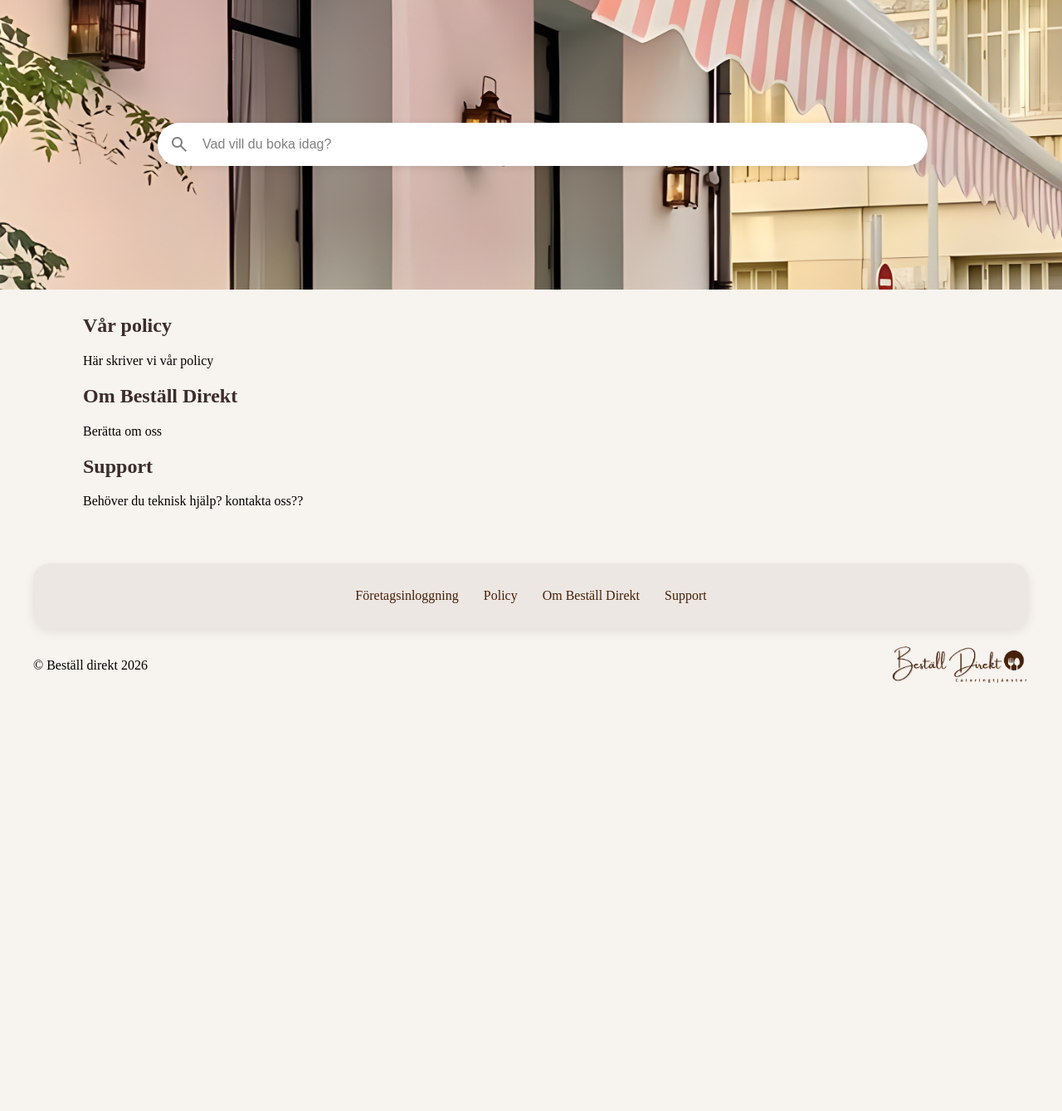
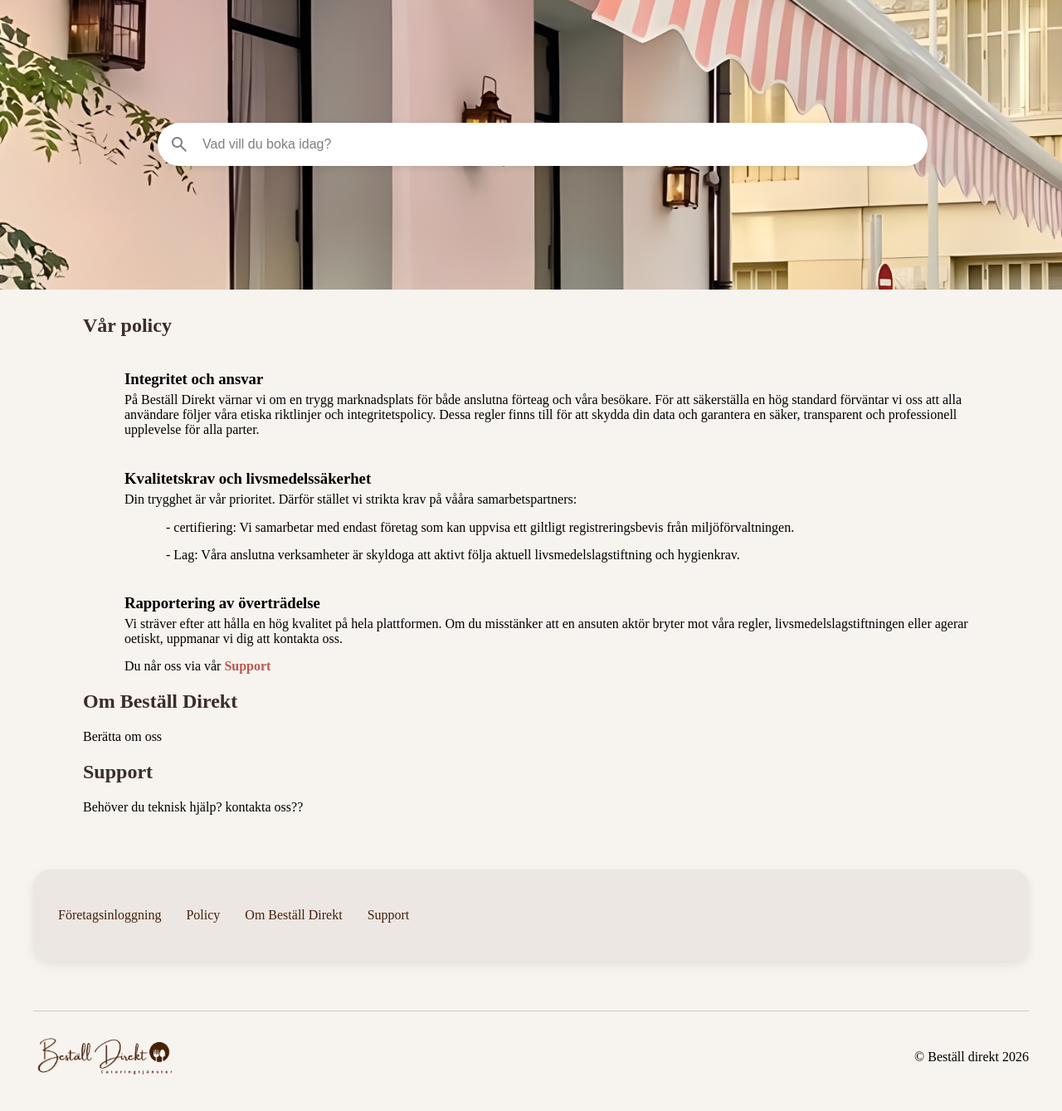
Before and after one commit to ayasdsd1-lgtm/bestall_direkt, a Flask app: page /info in a window 1280 px wide. Shown: the part 145-1484 px from the top of the page at 83% size. Before the commit the page ends 968 px from the top, so only its background shows below. Run offline with Flask 3, Linux system fonts and the light colour scheme; some libraries are stand-ins or nearby versions; some web fonts are replaced.

Commit message:
info.html
policy klart i html och css

```diff
--- a/static/style.css
+++ b/static/style.css
@@ -115,13 +115,16 @@ main{
     padding: 10px 100px;
 }
 
+
+
+/*----------------------------kort i main----------------------------*/
+
 #grid-cards{
     display: grid;
     grid-template-columns: repeat(3, 1fr);
     gap: 20px;
 }
 
-/*----------------------------kort i main----------------------------*/
 .card {
     background: transparent;
     transition: transform 0.2s ease;
@@ -190,15 +193,13 @@ footer{
     background-color: #EDE7E3;
 
     display: flex;
-    justify-content: center;
+    justify-content: start;
     gap: 30px;
-    margin-bottom: 20px;
+    margin-bottom: 60px;
     flex-wrap: wrap;
+
 }
 
-.footer_box p{
-    margin: 0;
-}
 
 .footer_box a {
     color: #462009;
@@ -206,16 +207,26 @@ footer{
     font-weight: 500;
 }
 
+.footer_box a:hover {
+    text-decoration: underline;
+}
+
 #footer_bottom{
     display: flex;
     justify-content: space-between;
     align-items: center;
     width: 100%;
+    border-top: 1px solid #ccc;
+    padding-top: 30px;
 }
 
 footer img{
     order: 1;
     height: 50px;
+}
+
+#footer_bottom p{
+    order: 2;
 }
 
 footer section{
@@ -494,3 +505,35 @@ footer img{
 .view-header {
     display: block;
 }
+
+
+/*-------------------------------------Info--------------------------------------*/
+#policy p a {
+    color: #ba574e;
+    font-weight: bold;
+    text-decoration: none;
+}
+
+#policy p a:hover {
+    text-decoration: underline;
+}
+
+#policy h3,
+#policy p,
+#policy ul{
+    padding-left: 50px;
+}
+
+#policy h3{
+    padding-top: 20px;
+    margin-bottom: 5px;
+}
+
+#policy p{
+    margin-top: 0;
+    margin-bottom: 15px;
+}
+
+#policy ul li {
+    list-style: none;
+}
--- a/templates/info.html
+++ b/templates/info.html
@@ -10,17 +10,14 @@
     <body>
         <div id="grid">
             <header>
-                <!-- titel -->
                 <a href="{{ url_for('home') }}">
                     <img src="{{ url_for('static', filename='images/bestall_direkt_logo.png') }}" alt="sidans_logo">
                 </a>
 
-                <!-- länk till inlogg-->
                 <a id="for-foretag" href="{{ url_for('logga_in') }}"> För företag</a>
             </header>
 
             <nav class="nav">
-                <!-- sökfält från tutorial/Google Fonts -->
                 <form action="/search" method="GET">
                     <div class="search">
                         <span class="search-icon material-symbols-outlined">search</span>
@@ -29,13 +26,42 @@
                 </form>
             </nav>
 
-            <main>
+            <main class="info-layout">
                 <section id="policy">
                     <h2>Vår policy</h2>
-                    <p>Här skriver vi vår policy</p>
+                    <h3>Integritet och ansvar</h3>
+                    <p>På Beställ Direkt värnar vi om en trygg marknadsplats för både anslutna förteag och våra besökare.
+                        För att säkerställa en hög standard förväntar vi oss att alla användare följer våra etiska riktlinjer och integritetspolicy.
+                        Dessa regler finns till för att skydda din data och garantera en säker, transparent och professionell upplevelse för alla parter.
+                    </p>
+
+                    <h3>Kvalitetskrav och livsmedelssäkerhet</h3>
+                    <p>
+                        Din trygghet är vår prioritet. Därför stället vi strikta krav på vååra samarbetspartners:
+                        <ul>
+                            <li>
+                                <p>
+                                    - certifiering: Vi samarbetar med endast företag som kan uppvisa ett giltligt registreringsbevis från miljöförvaltningen.
+                                </p>
+                            </li>
+                            <li>
+                                <p>
+                                    - Lag: Våra anslutna verksamheter är skyldoga att aktivt följa aktuell livsmedelslagstiftning och hygienkrav.
+                                </p>
+                            </li>
+                        </ul>
+                    </p>
+                    <h3>Rapportering av överträdelse</h3>
+                    <p>
+                        Vi sträver efter att hålla en hög kvalitet på hela plattformen. Om du misstänker att en ansuten aktör bryter mot våra regler,
+                        livsmedelslagstiftningen eller agerar oetiskt, uppmanar vi dig att kontakta oss.
+                    </p>
+                    <p>
+                        Du når oss via vår <a href="{{ url_for('info', _anchor='support') }}">Support</a>
+                    </p>
                 </section>
 
-                <section class="om-oss">
+                <section id="om-oss">
                     <h2>Om Beställ Direkt</h2>
                     <p>Berätta om oss</p>
                 </section>
```
